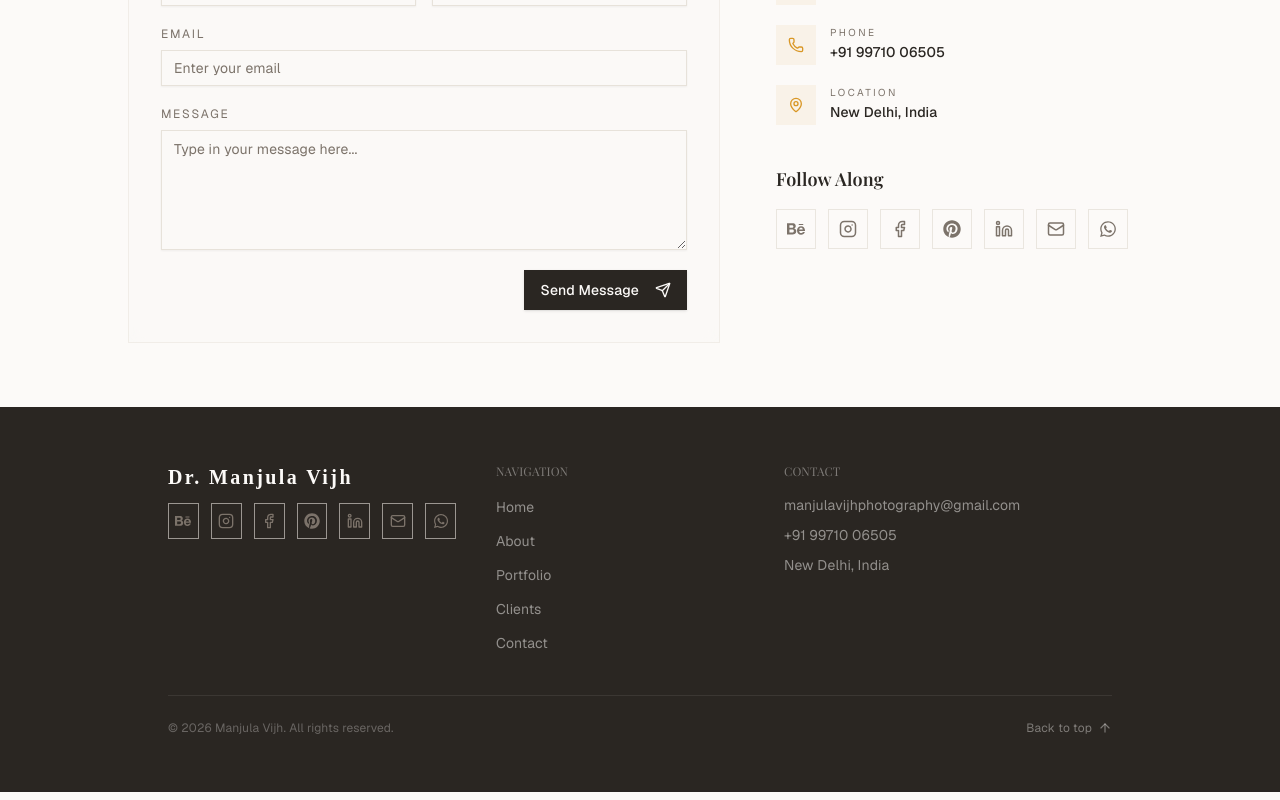
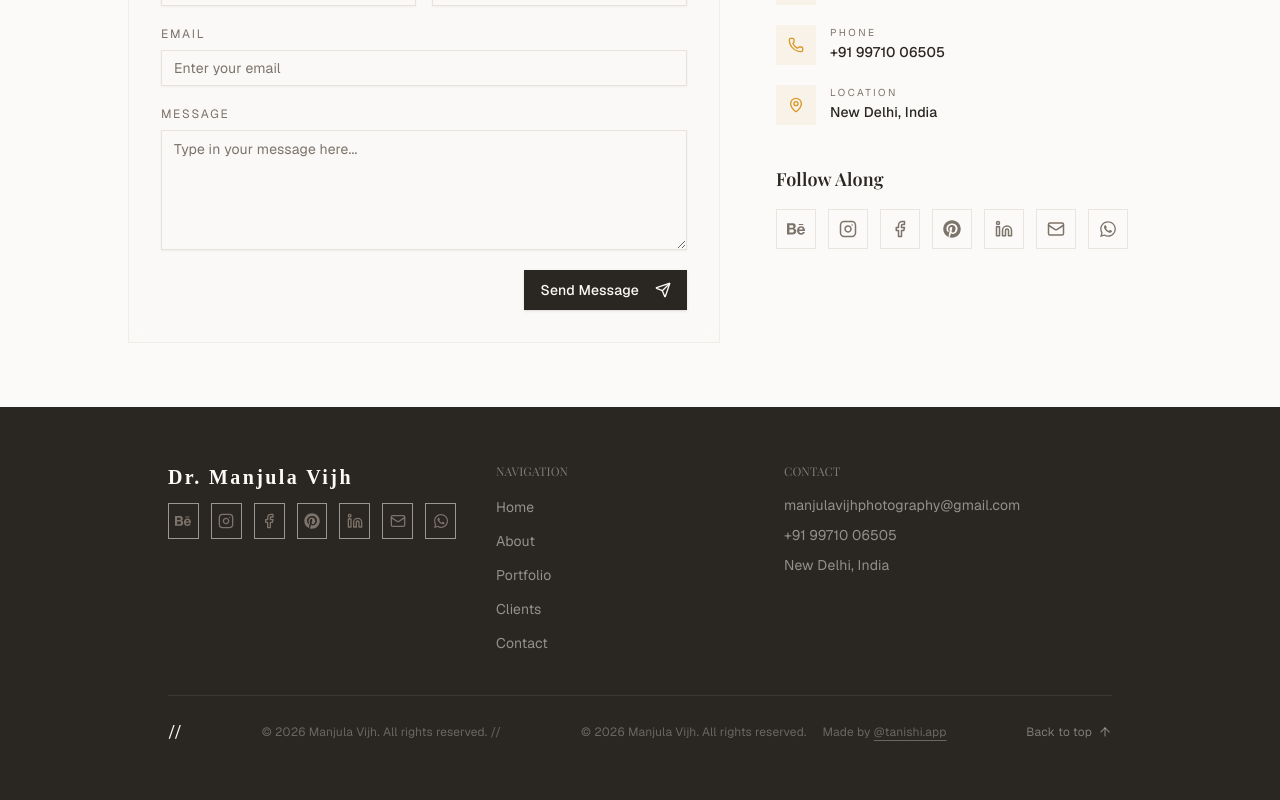
Before and after one commit to ekakshjanweja/manjulavijh-portfolio, a Next.js app: page / in a window 1280 px wide. Shown: the part 4423-5223 px from the top of the page. Built offline with nearby package versions, Linux system fonts and the light colour scheme; a web font is replaced by a local one.

Commit message:
Update footer-section.tsx

```diff
--- a/components/portfolio/footer-section.tsx
+++ b/components/portfolio/footer-section.tsx
@@ -104,9 +104,26 @@ export const FooterSection = () => {
 
         {/* Bottom */}
         <div className="border-t border-primary-foreground/8 mt-10 pt-6 flex flex-col md:flex-row items-center justify-between gap-4">
-          <p className="text-xs text-primary-foreground/30">
+          //<p className="text-xs text-primary-foreground/30">
             &copy; {new Date().getFullYear()} Manjula Vijh. All rights reserved.
-          </p>
+         // </p>
+<div className="flex flex-col md:flex-row items-center gap-2 md:gap-4 text-center md:text-left">
+    <p className="text-xs text-primary-foreground/30">
+      &copy; {new Date().getFullYear()} Manjula Vijh. All rights reserved.
+    </p>
+
+    <p className="text-xs text-primary-foreground/30">
+      Made by{" "}
+      <a
+        href="https://tanishi.app"
+        target="_blank"
+        rel="noopener noreferrer"
+        className="underline underline-offset-4 hover:text-primary-foreground transition-colors duration-300"
+      >
+        @tanishi.app
+      </a>
+    </p>
+  </div>
           <button
             onClick={scrollToTop}
             className="flex items-center gap-1.5 text-xs text-primary-foreground/40 hover:text-primary-foreground transition-colors duration-300"
```
